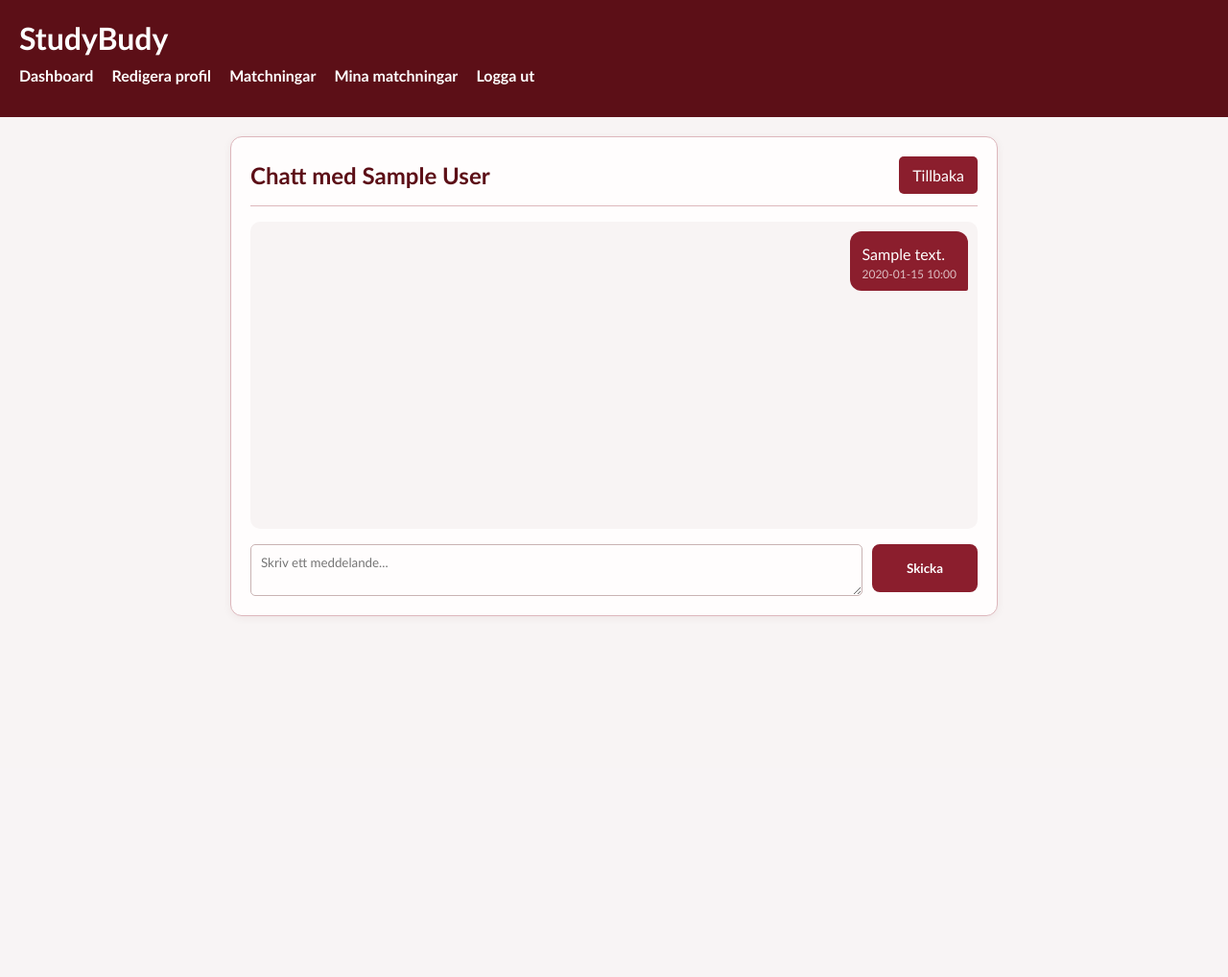
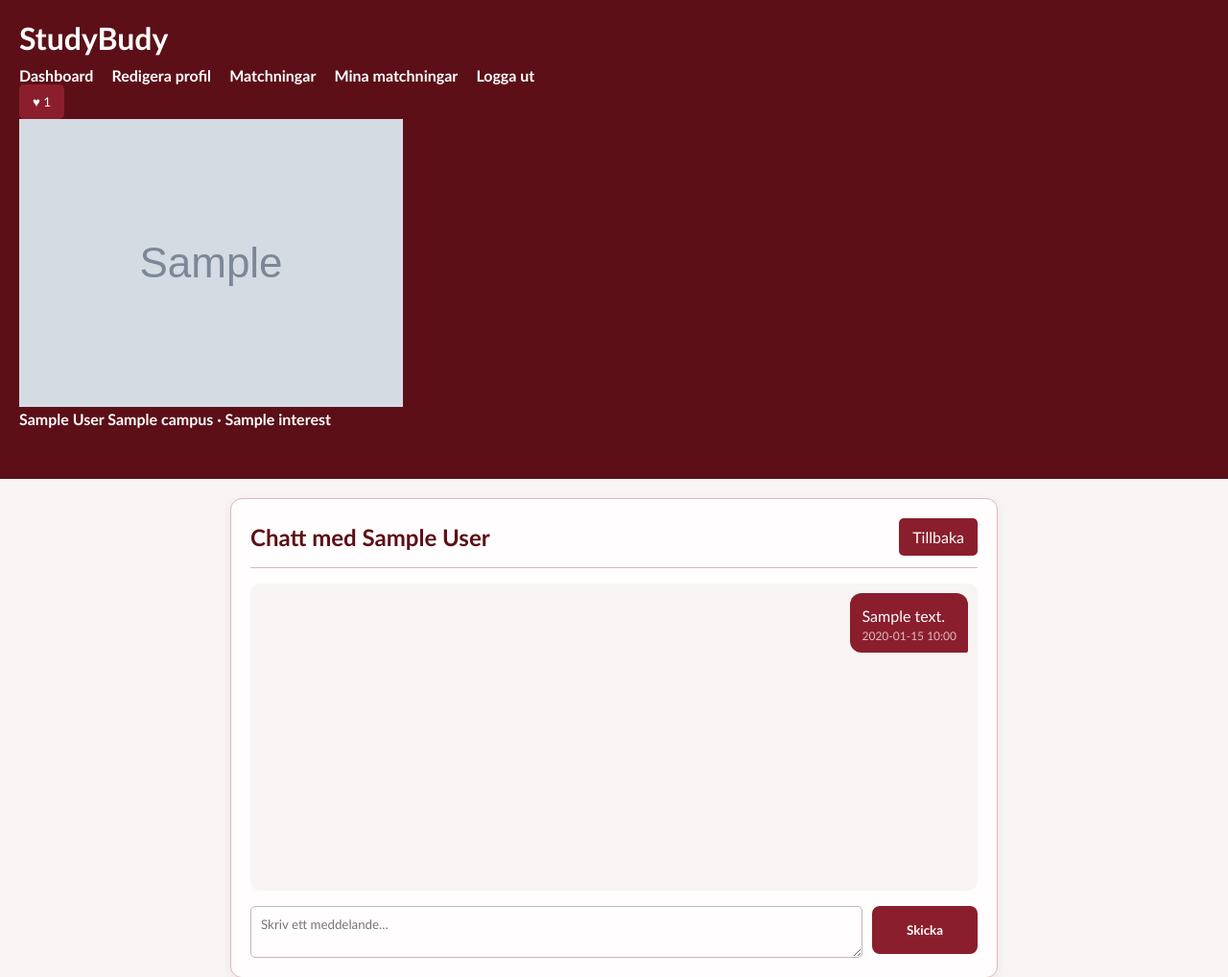
Before and after one commit to Najehnator/StudyBudy, a Flask app: page /chat/1 in a window 1280 px wide. Shown: the top 1018 px of the page at 96% size. Before the commit the page ends 642 px from the top, so only its background shows below. Run offline with Flask 3, Linux system fonts and the light colour scheme; the visitor is signed in with stand-in values (Sample User, id 1); grey boxes marked "Sample" are stand-in pictures; a database or web service that is not in the repository returns one stand-in record (values such as "Sample title"); some libraries are stand-ins or nearby versions.

Commit message:
updaterat chat.html

```diff
--- a/templates/chat.html
+++ b/templates/chat.html
@@ -8,12 +8,45 @@
 <body>
     <header>
         <h1>StudyBudy</h1>
-        <nav>
-            <a href="{{ url_for('show_dashboard_page') }}">Dashboard</a>
-            <a href="{{ url_for('show_profile_page') }}">Redigera profil</a>
-            <a href="{{ url_for('show_matches_page') }}">Matchningar</a>
-            <a href="{{ url_for('show_my_matches_page') }}">Mina matchningar</a>
-            <a href="{{ url_for('logout_user') }}">Logga ut</a>
+
+        <nav class="main-nav">
+            <div class="nav-links">
+                <a href="{{ url_for('show_dashboard_page') }}">Dashboard</a>
+                <a href="{{ url_for('show_profile_page') }}">Redigera profil</a>
+                <a href="{{ url_for('show_matches_page') }}">Matchningar</a>
+                <a href="{{ url_for('show_my_matches_page') }}">Mina matchningar</a>
+                <a href="{{ url_for('logout_user') }}">Logga ut</a>
+            </div>
+
+            <div class="likes-wrapper">
+                <button type="button" class="likes-button" onclick="toggleLikesDropdown()">
+                    ♥
+                    {% if liked_me_users %}
+                        <span class="likes-count">{{ liked_me_users|length }}</span>
+                    {% endif %}
+                </button>
+
+                <div id="likes-dropdown" class="likes-dropdown">
+                    {% if liked_me_users %}
+                        {% for liked_user in liked_me_users %}
+                            <a class="likes-item" href="{{ url_for('show_other_user_profile_page', user_id=liked_user[0]) }}">
+                                {% if liked_user[4] %}
+                                    <img src="{{ url_for('static', filename='uploads/' + liked_user[4]) }}" alt="Profilbild">
+                                {% else %}
+                                    <div class="small-profile-placeholder">?</div>
+                                {% endif %}
+
+                                <div>
+                                    <strong>{{ liked_user[1] }}</strong>
+                                    <span>{{ liked_user[2] or 'Ej campus' }} · {{ liked_user[3] or 'Ej ämne' }}</span>
+                                </div>
+                            </a>
+                        {% endfor %}
+                    {% else %}
+                        <p class="likes-empty">Ingen har visat intresse ännu.</p>
+                    {% endif %}
+                </div>
+            </div>
         </nav>
     </header>
 
@@ -73,6 +106,16 @@
     </main>
 
     <script>
+        function toggleLikesDropdown() {
+            const dropdown = document.getElementById("likes-dropdown");
+
+            if (dropdown.style.display === "block") {
+                dropdown.style.display = "none";
+            } else {
+                dropdown.style.display = "block";
+            }
+        }
+
         const chatTextarea = document.querySelector(".chat-form textarea");
         const chatForm = document.querySelector(".chat-form");
 
```
